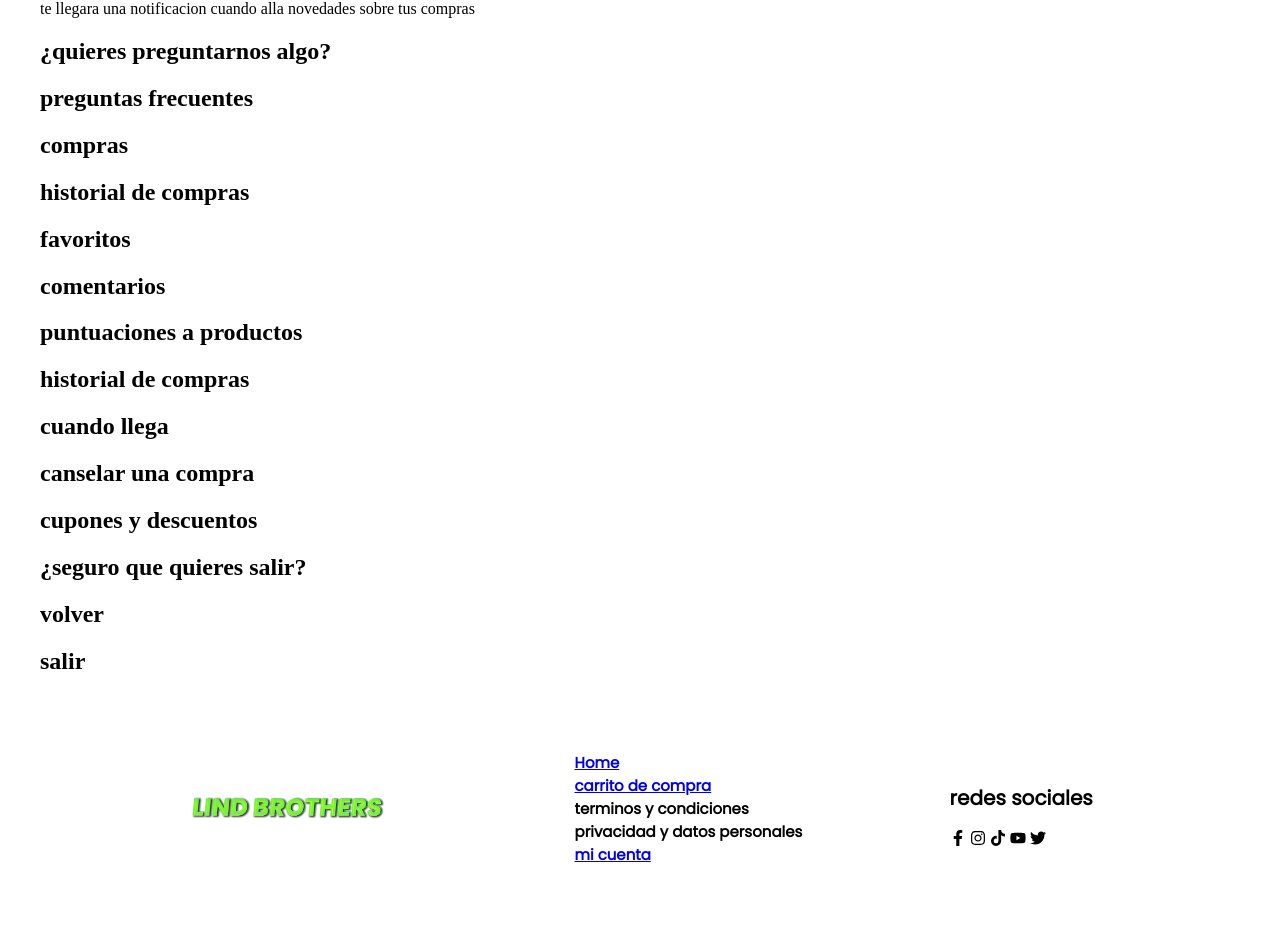
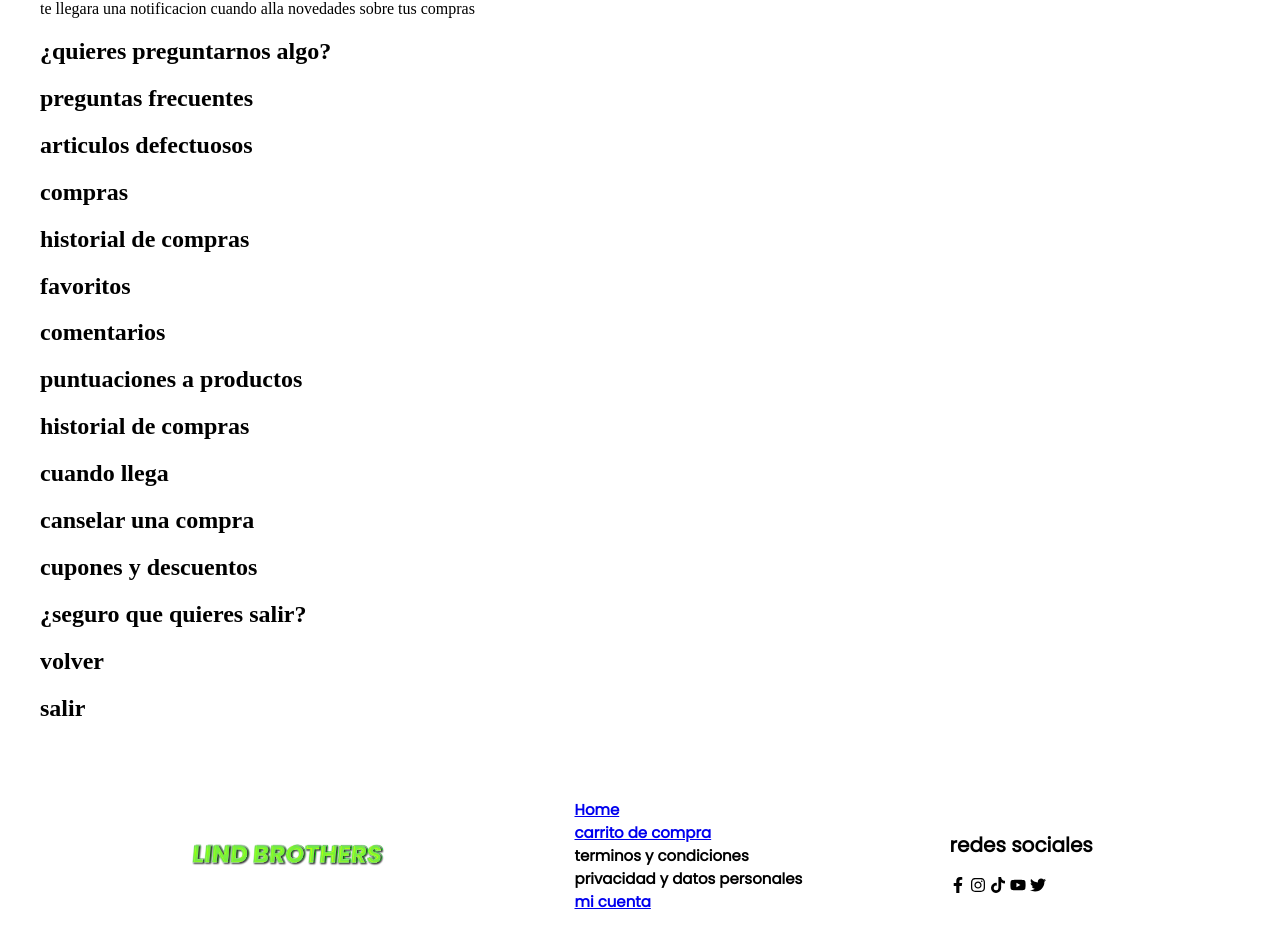
Before and after one commit to francolind/clienteLindBrothers, a React (Vite) app: page /miCuenta in a window 1280 px wide. Shown: the part 2358-3287 px from the top of the page. Before the commit the page ends 3240 px from the top, so only its background shows below. Built offline with nearby package versions, Linux system fonts and the light colour scheme; no server answers.

Commit message:
arreglando pagina preguntas4

```diff
--- a/src/pages/preguntas.jsx
+++ b/src/pages/Preguntas.jsx
@@ -6,6 +6,7 @@ export const Preguntas =()=>{
              <div>
                 <h2>¿quieres preguntarnos algo?</h2>
                 <h2>preguntas frecuentes</h2>
+                <h2>articulos defectuosos</h2>
              </div>
         </div>
     )
```
